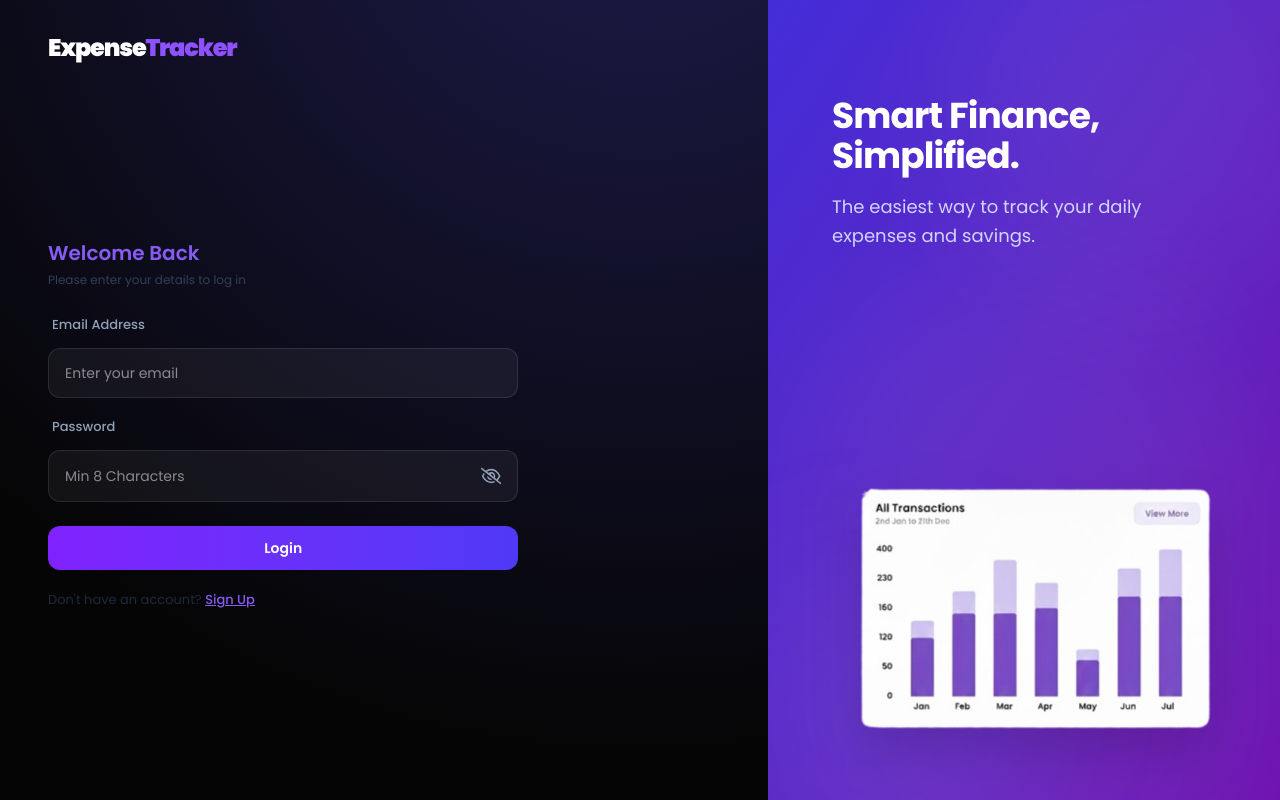
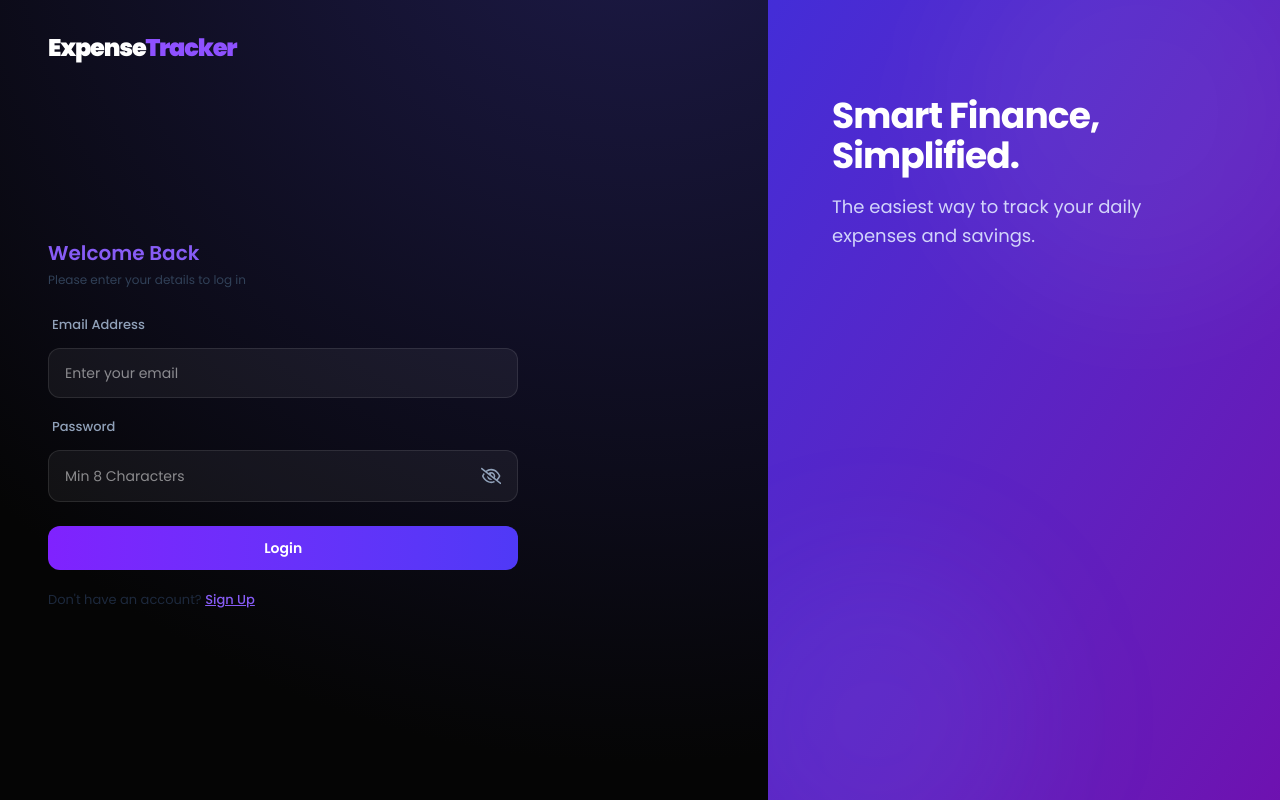
Before and after one commit to Yash990-bit/Expense-Pilot, a React (Vite) app in the folder frontend/expense-tracker/: page /login in a window 1280 px wide. Built offline with nearby package versions, Linux system fonts and the light colour scheme.

Commit message:
style: remove dashboard preview image from auth layout for a cleaner look

```diff
--- a/frontend/expense-tracker/src/components/layouts/AuthLayout.jsx
+++ b/frontend/expense-tracker/src/components/layouts/AuthLayout.jsx
@@ -1,5 +1,4 @@
 import React from 'react'
-import Card_1 from "../../assets/images/card1.png"
 
 const AuthLayout = ({ children }) => {
   return (
@@ -20,15 +19,6 @@ const AuthLayout = ({ children }) => {
             </p>
           </div>
 
-          {/* Minimalist Dashboard Preview */}
-          <div className='relative mt-8'>
-            <div className='absolute -inset-10 bg-white/5 blur-3xl rounded-full' />
-            <img
-              src={Card_1}
-              className='relative w-full h-auto object-contain drop-shadow-2xl'
-              alt="Dashboard"
-            />
-          </div>
         </div>
 
         {/* Subtle Background Decoration */}
```
Also changed, not shown: frontend/expense-tracker/src/assets/images/card1.png (deleted).
